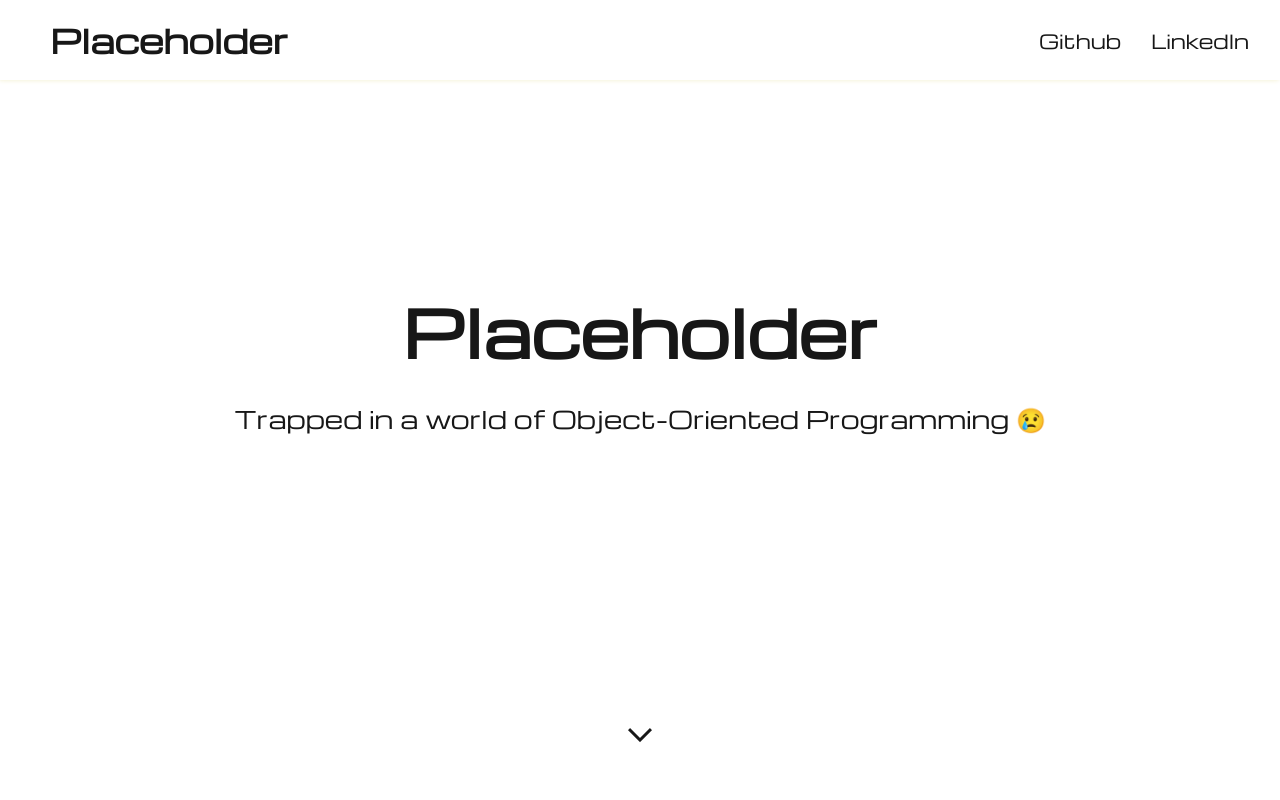
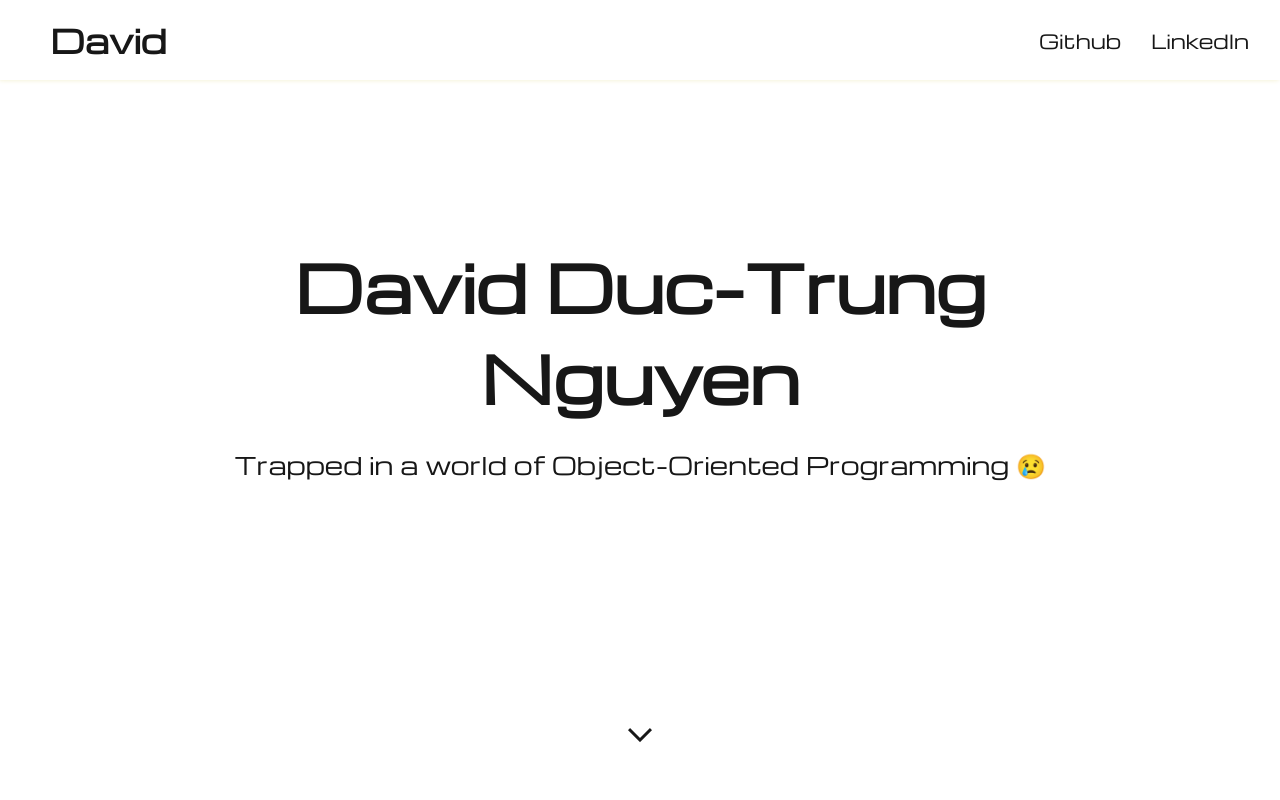
Before and after one commit to wanderingduc/new-portfolio, a Next.js app in the folder portfolio/: page / in a window 1280 px wide. Shown: the top 800 px of the page. Built offline with nearby package versions, Linux system fonts and the light colour scheme.

Commit message:
Get content from prop

```diff
--- a/portfolio/src/app/common/banner.tsx
+++ b/portfolio/src/app/common/banner.tsx
@@ -1,12 +1,17 @@
 import styles from "./banner.module.css";
 
-function Banner() {
+interface BannerProp {
+    header: string;
+    desc: string | null;
+}
+
+function Banner(props: BannerProp) {
 
     return (
         <div className={styles.container} >
             <div className={styles.headerContainer} >
-                <h1 className={styles.headerTitle} >Placeholder</h1>
-                <p className={styles.headerText} >Trapped in a world of Object-Oriented Programming &#x1F622;</p>
+                <h1 className={styles.headerTitle} >{props.header}</h1>
+                <p className={styles.headerText} >{props.desc}</p>
             </div>
             <div className={styles.bob}>
             <span className={styles.materialSymbolsOutlined}>stat_minus_1</span>
--- a/portfolio/src/app/common/nav.tsx
+++ b/portfolio/src/app/common/nav.tsx
@@ -1,10 +1,14 @@
 import styles from "./nav.module.css";
 
-function Nav(){
+interface NavProp {
+    name: string
+}
+
+function Nav(props: NavProp){
 
     return (
         <div className={styles.container}>
-            <h1 className={styles.logo}>Placeholder</h1>
+            <h1 className={styles.logo}>{props.name}</h1>
             <ul className={styles.listContainer}>
                 <li className={styles.listItem}><a href="https://github.com/wanderingduc">Github</a></li>
                 <li className={styles.listItem}><a href="https://www.linkedin.com/in/david-duc-trung-nguyen-a1201a296">LinkedIn</a></li>
```
